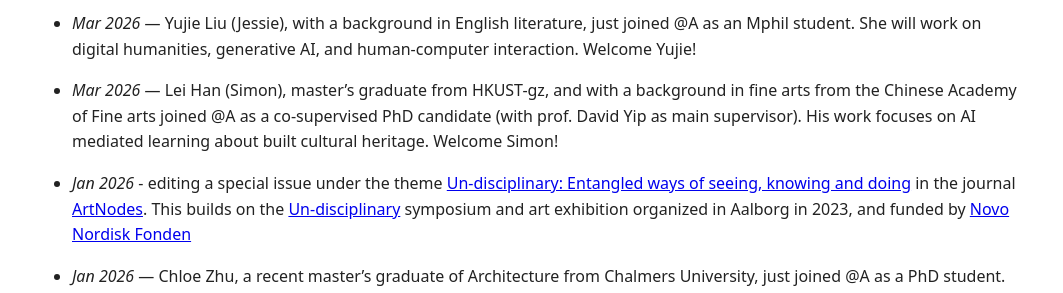
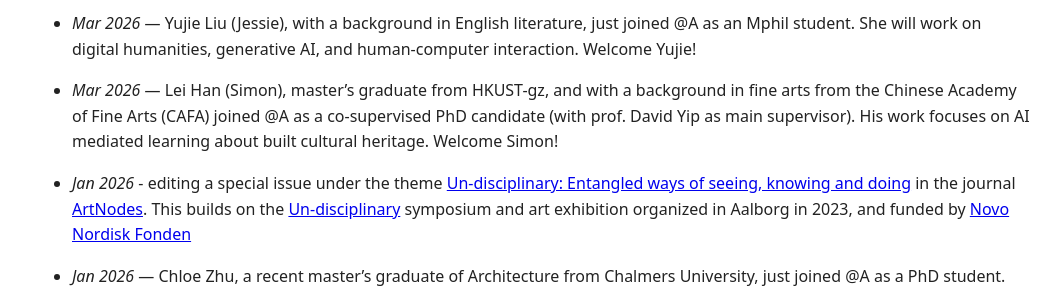
Before and after one commit to anqua/at-a, a Jekyll site: the page built from index.md, in a window 1280 px wide. Shown: the part 329-622 px from the top of the page, without its empty margins (108-1171 px from the left). Built offline with Jekyll 4.4.1, drawn with Linux system fonts in a browser that asks for light colours; some web fonts are replaced.

Commit message:
Update index.md

```diff
--- a/index.md
+++ b/index.md
@@ -12,7 +12,7 @@ In Art, Technology, Architecture (@A), we conduct research that investigates the
 
 - *Mar 2026* — Yujie Liu (Jessie), with a background in English literature, just joined @A as an Mphil student. She will work on digital humanities, generative AI, and human-computer interaction. Welcome Yujie!
 
-- *Mar 2026* — Lei Han (Simon), master's graduate from HKUST-gz, and with a background in fine arts from the Chinese Academy of Fine arts  joined @A as a co-supervised PhD candidate (with prof. David Yip as main supervisor). His work focuses on AI mediated learning about built cultural heritage. Welcome Simon!
+- *Mar 2026* — Lei Han (Simon), master's graduate from HKUST-gz, and with a background in fine arts from the Chinese Academy of Fine Arts (CAFA) joined @A as a co-supervised PhD candidate (with prof. David Yip as main supervisor). His work focuses on AI mediated learning about built cultural heritage. Welcome Simon!
 
 
 - *Jan 2026* - editing a special issue under the theme <a href="https://raco.cat/index.php/Artnodes/about/call-for-papers-no-disciplinari" target="_blank" rel="noopener">Un-disciplinary: Entangled ways of seeing, knowing and doing</a> in the journal <a href="https://raco.cat/index.php/Artnodes/about/" target="_blank" rel="noopener">ArtNodes</a>. This builds on the <a href="https://www.youtube.com/watch?v=m4Iat5GsrV0" target="_blank" rel="noopener">Un-disciplinary</a> symposium and art exhibition organized in Aalborg in 2023, and funded by <a href="https://novonordiskfonden.dk/en/" target="_blank" rel="noopener">Novo Nordisk Fonden</a>
```
